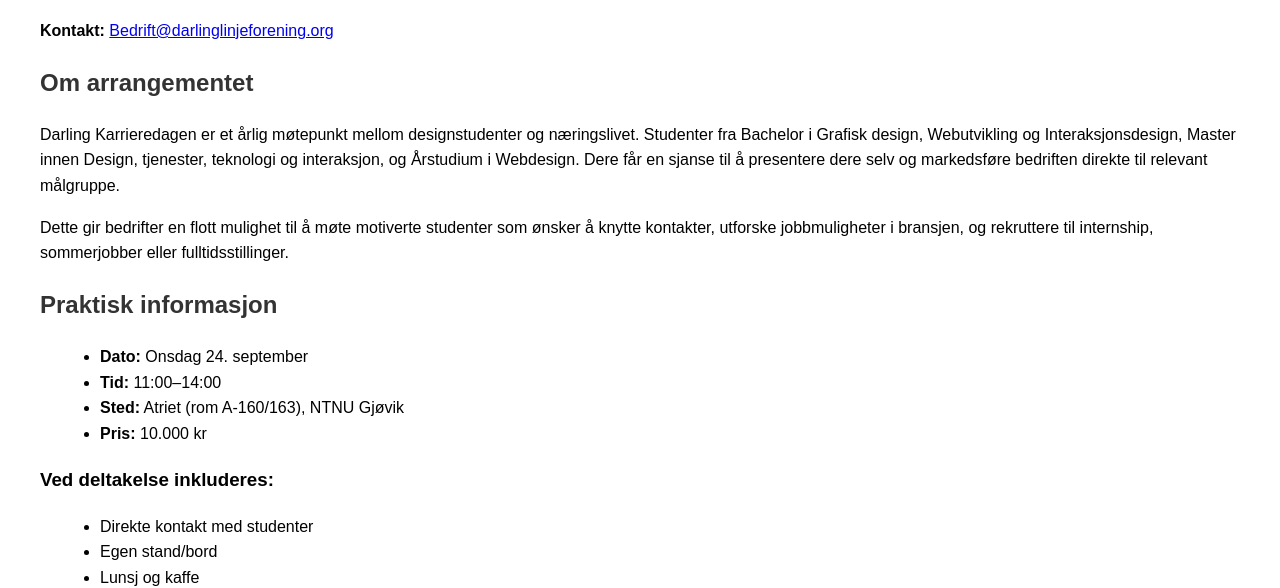
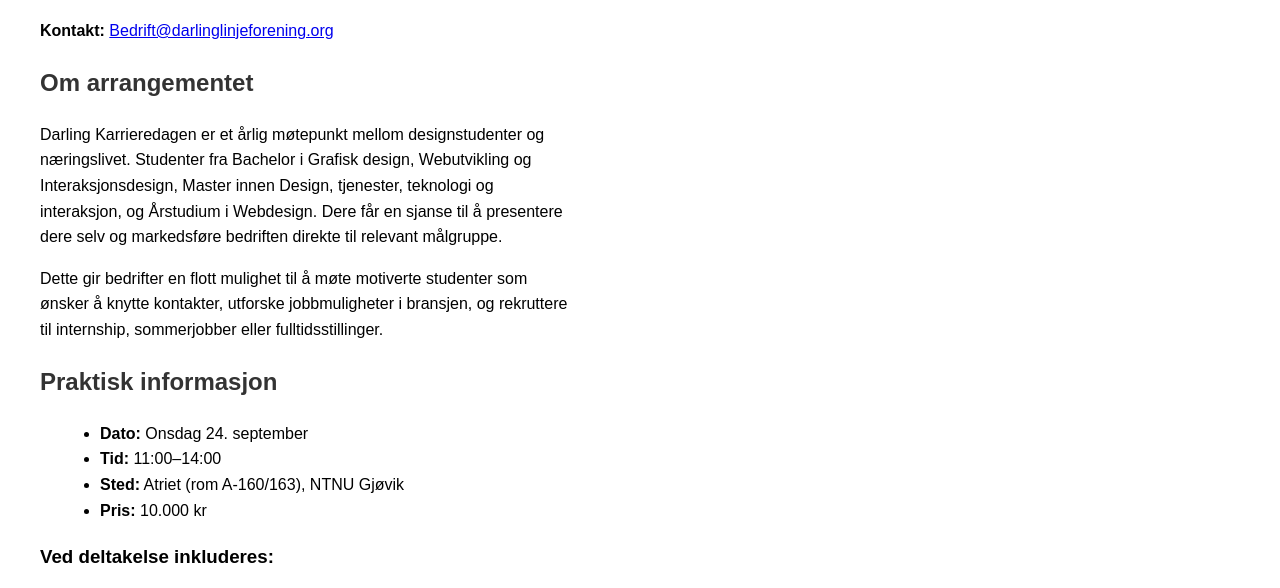
Before and after one commit to darling-linjeforening/karrieredagen2025, a plain HTML site: page bedrifter.html in a window 1280 px wide. Shown: the part 167-755 px from the top of the page. Drawn offline with Linux system fonts and the light colour scheme.

Commit message:
Update bedrifter.html

```diff
--- a/bedrifter.html
+++ b/bedrifter.html
@@ -9,6 +9,7 @@
             font-family: Arial, sans-serif;
             margin: 40px;
             line-height: 1.6;
+            max-width: 60ch;
         }
         h1, h2 {
             color: #333;
```
